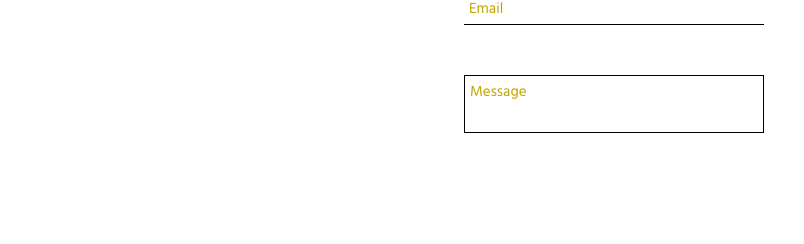
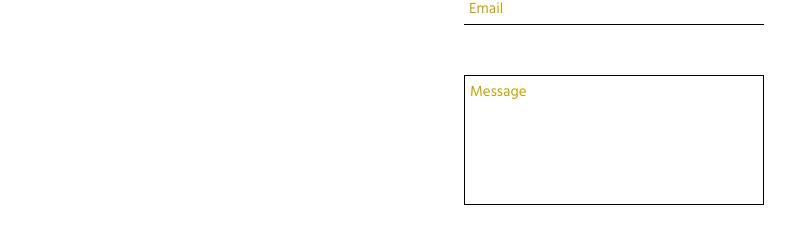
Before and after one commit to Lucidreline/law-club, a React (Create React App) app: page /contact in a window 1280 px wide. Shown: the part 240-484 px from the top of the page, without its empty margins (26-830 px from the left). Built offline with nearby package versions, Linux system fonts and the light colour scheme.

Commit message:
Fixed bug where the Contact Form's TextArea had an unremovable red outline due to it being required. I fixed it by adding a 'valid' className instead of using :valid in scss.

```diff
--- a/src/components/input/input.component.jsx
+++ b/src/components/input/input.component.jsx
@@ -5,7 +5,7 @@ import './input.styles.scss'
 const Input = ({ name, placeholder, handleChange, type }) => {
   const customTextInput =
     <div className='custom-text-input'>
-      <input onChange={handleChange} autoComplete='off' type='text' name={name} required />
+      <input onChange={handleChange} autoComplete='off' type='text' name={name} />
       <label for={name}  >
         <span >{placeholder}</span>
       </label>
@@ -13,7 +13,7 @@ const Input = ({ name, placeholder, handleChange, type }) => {
 
   const customTextArea =
     <div className='custom-text-area'>
-      <textarea onChange={handleChange} name={name} required></textarea>
+      <textarea onChange={handleChange} name={name}></textarea>
       <label for={name}  >
         <span >{placeholder}</span>
       </label>
--- a/src/components/input/input.styles.scss
+++ b/src/components/input/input.styles.scss
@@ -13,7 +13,7 @@
     font-size: 1.6rem;
 
     &:focus+label span,
-    &:valid+label span {
+    &.valid+label span {
       color: #c4a300;
     }
   }
@@ -54,12 +54,12 @@
     padding: 2rem 0 0 2rem;
 
     &:focus+label span,
-    &:valid+label span {
+    &.valid+label span {
       transform: translateY(-3rem);
     }
 
     &:focus+label::after,
-    &:valid+label::after {
+    &.valid+label::after {
       transform: translateX(0%);
     }
   }
@@ -82,23 +82,24 @@
 
 .custom-text-area {
   margin: 5rem auto 0 auto;
+  min-height: 13rem;
 
   textarea {
     resize: none;
-    padding: 0.5rem 0 0 2rem;
+    padding: 0.9rem 0 0 2rem;
 
     &:focus+label span,
-    &:valid+label span {
+    &.valid+label span {
       transform: translateY(-3rem);
     }
 
     &:focus+label,
-    &:valid+label {
+    &.valid+label {
       border: none;
     }
 
     &:focus+label::after,
-    &:valid+label::after {
+    &.valid+label::after {
       opacity: 1;
     }
   }
--- a/src/components/sections/contact-page-sections/contact-us-form/contact-us-form.component.jsx
+++ b/src/components/sections/contact-page-sections/contact-us-form/contact-us-form.component.jsx
@@ -17,6 +17,11 @@ class ContactUsForm extends Component {
   handleChange = (e) => {
     const { name, value } = e.target;
     this.setState({ [name]: value }); // if name = email, then {email: value}, etc. So it can be dynamic
+
+    if (e.target.value.trim() !== '')
+      e.target.classList.add('valid')
+    else
+      e.target.classList.remove('valid')
   }
 
   handleSubmit = (e) => {
```
